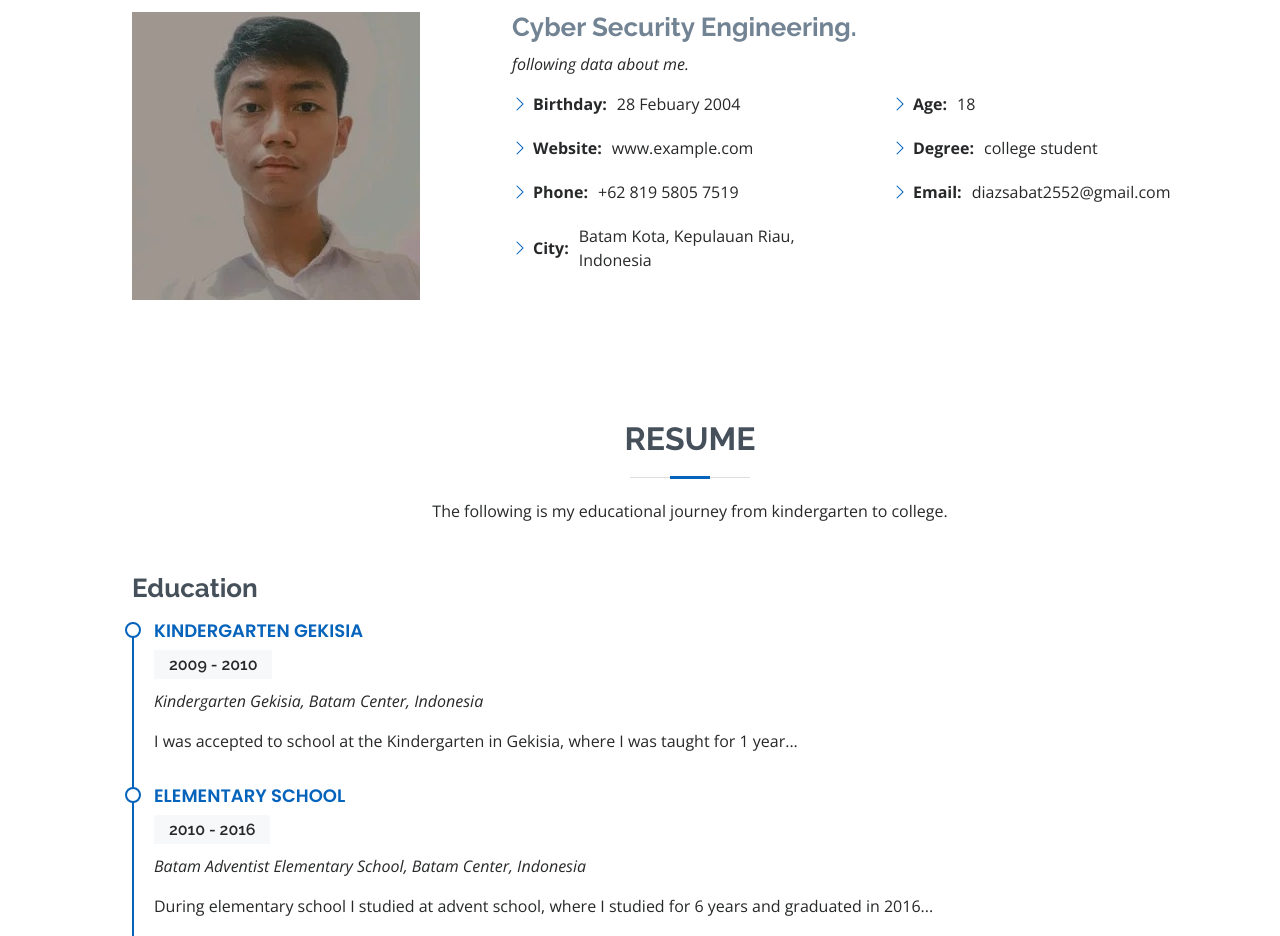
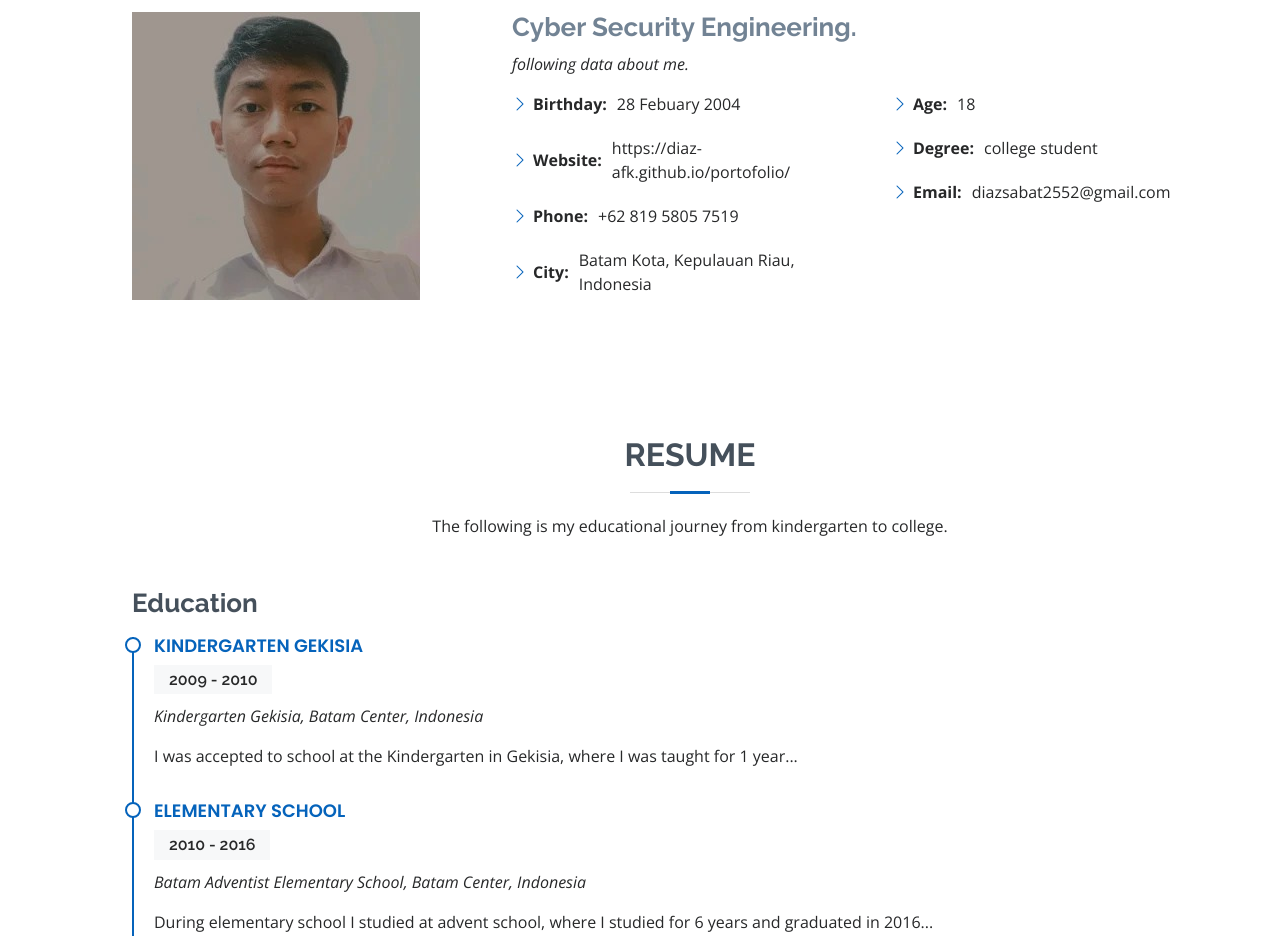
Before and after one commit to diaz-afk/portofolio, a plain HTML site: page index.html in a window 1280 px wide. Shown: the part 980-1916 px from the top of the page. Drawn offline with nearby package versions, Linux system fonts and the light colour scheme.

Commit message:
Update index.html

```diff
--- a/index.html
+++ b/index.html
@@ -93,7 +93,7 @@
               <div class="col-lg-6">
                 <ul>
                   <li><i class="bi bi-chevron-right"></i> <strong>Birthday:</strong> <span>28 Febuary 2004</span></li>
-                  <li><i class="bi bi-chevron-right"></i> <strong>Website:</strong> <span>www.example.com</span></li>
+                  <li><i class="bi bi-chevron-right"></i> <strong>Website:</strong> <span>https://diaz-afk.github.io/portofolio/</span></li>
                   <li><i class="bi bi-chevron-right"></i> <strong>Phone:</strong> <span>+62 819 5805 7519</span></li>
                   <li><i class="bi bi-chevron-right"></i> <strong>City:</strong> <span>Batam Kota, Kepulauan Riau, Indonesia</span></li>
                 </ul>
```
